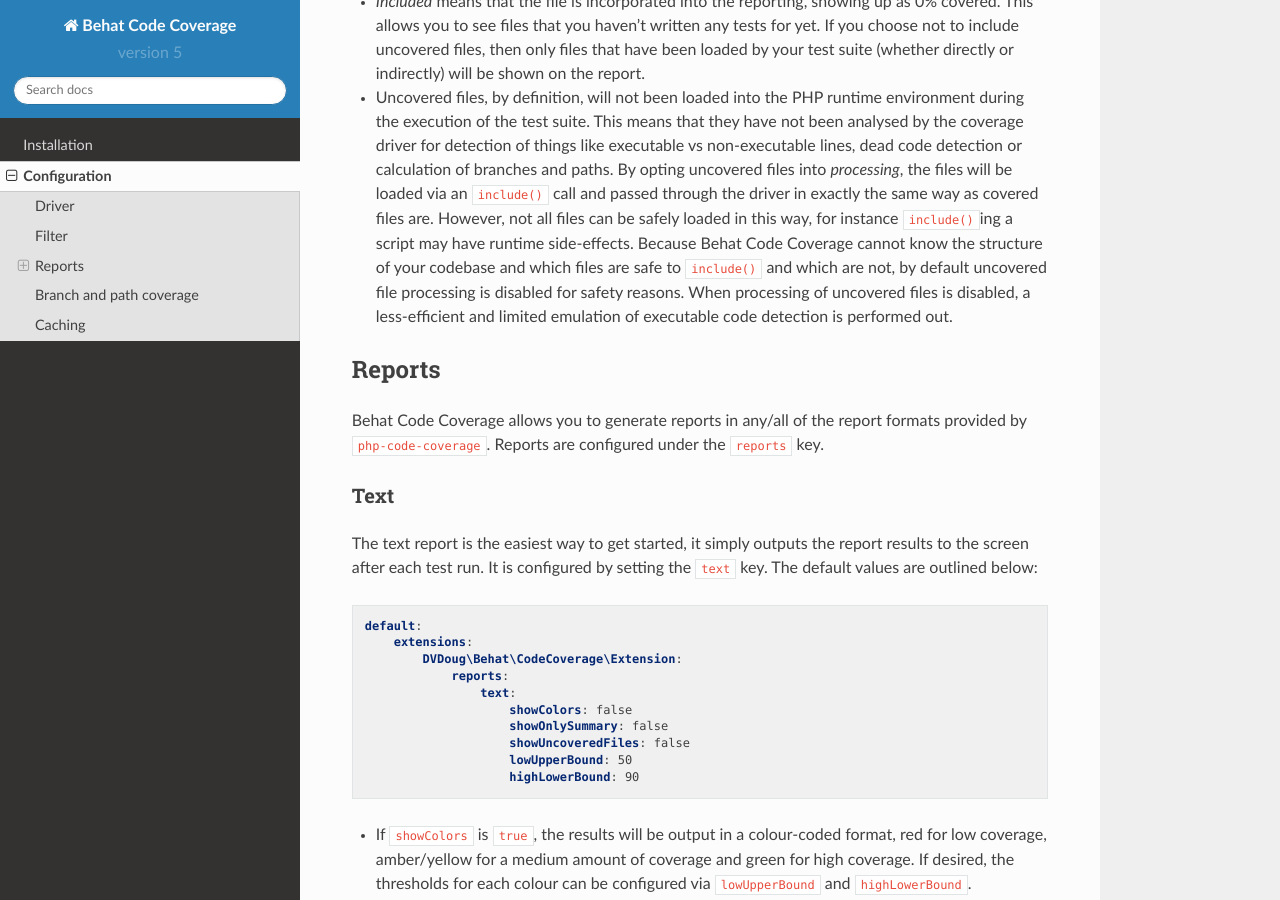
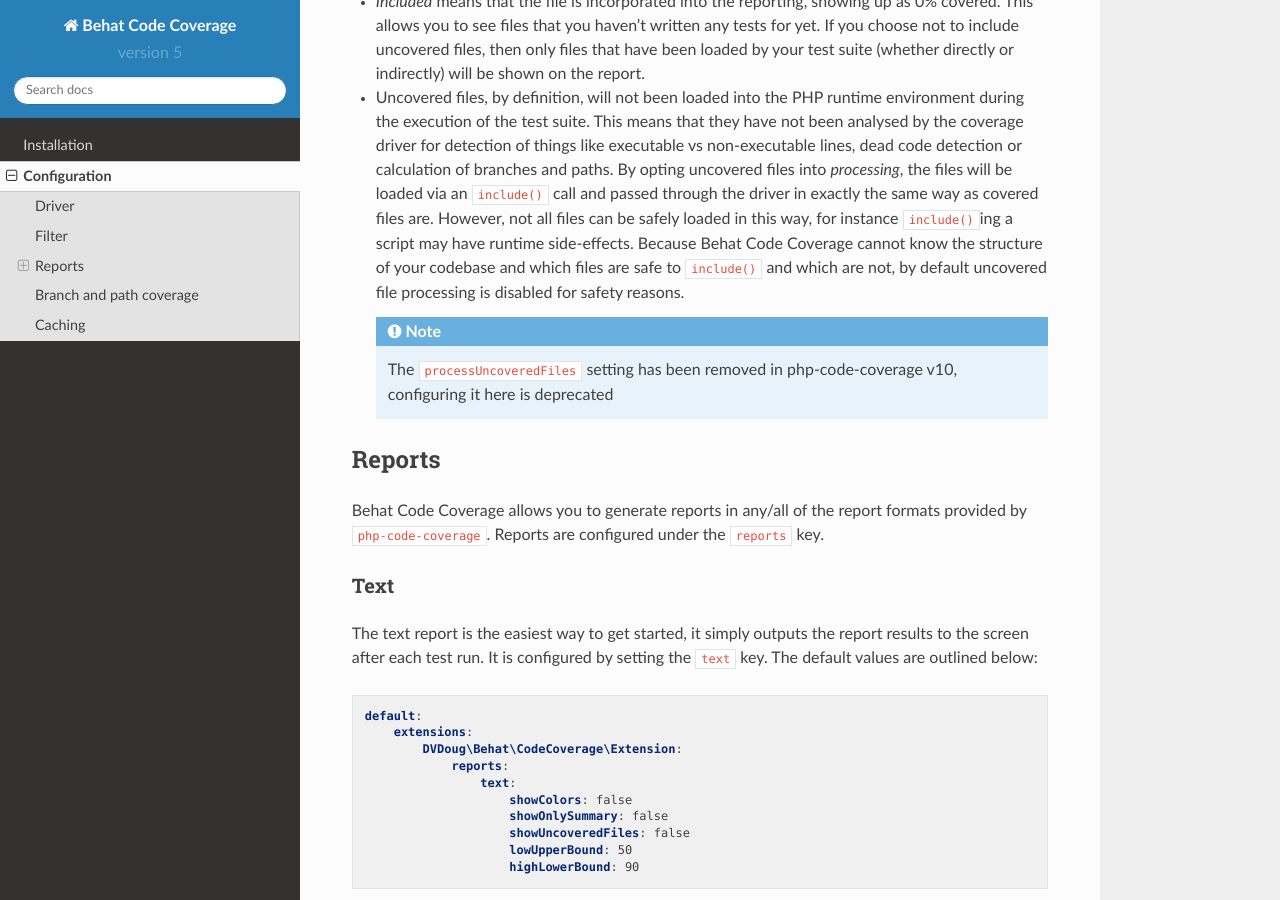
Before and after one commit to dvdoug/behat-code-coverage, a Sphinx documentation site: the page built from docs/configuration.rst, in a window 1280 px wide and 900 px high, scrolled down 1530 px. Built offline with Sphinx 7.4.7 and the Read the Docs theme 2.0.0, drawn with Linux system fonts in a browser that asks for light colours.

Commit message:
Tentative support for php-code-coverage 10

```diff
--- a/composer.json
+++ b/composer.json
@@ -15,7 +15,7 @@
         "php": "^7.3 || ^8.0",
         "composer-runtime-api": "^2.0",
         "behat/behat": "^3.5",
-        "phpunit/php-code-coverage": "^9.2",
+        "phpunit/php-code-coverage": "^9.2||^10.0",
         "symfony/console": "^4.4||^5.0",
         "symfony/config": "^4.4||^5.0",
         "symfony/dependency-injection": "^4.4||^5.0",
@@ -23,7 +23,7 @@
     },
     "require-dev": {
         "friendsofphp/php-cs-fixer": "^2.18.0",
-        "phpunit/phpunit": "^9.5.0",
+        "phpunit/phpunit": "^9.5.0||^10.0",
         "symfony/filesystem": "^4.4||^5.0"
     },
     "suggest": {
--- a/docs/configuration.rst
+++ b/docs/configuration.rst
@@ -77,9 +77,10 @@
   *processing*, the files will be loaded via an ``include()`` call and passed through the driver in exactly the same way as
   covered files are. However, not all files can be safely loaded in this way, for instance ``include()``\ing a script
   may have runtime side-effects. Because Behat Code Coverage cannot know the structure of your codebase and which files
-  are safe to ``include()`` and which are not, by default uncovered file processing is disabled for safety reasons. When
-  processing of uncovered files is disabled, a less-efficient and limited emulation of executable code detection is
-  performed out.
+  are safe to ``include()`` and which are not, by default uncovered file processing is disabled for safety reasons.
+
+  .. note::
+    The ``processUncoveredFiles`` setting has been removed in php-code-coverage v10, configuring it here is deprecated
 
 Reports
 -------
```
Also changed, not shown: CHANGELOG.md (+7 -1 lines), 4 other files.
